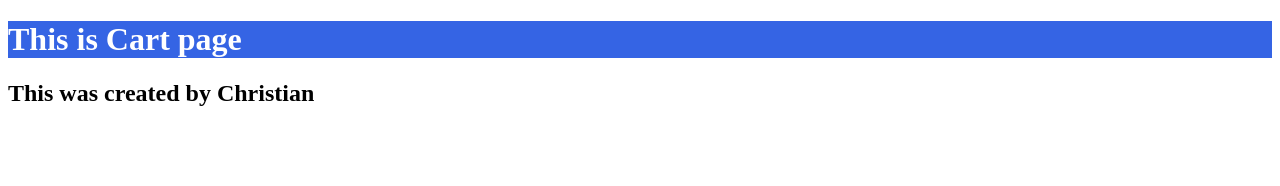
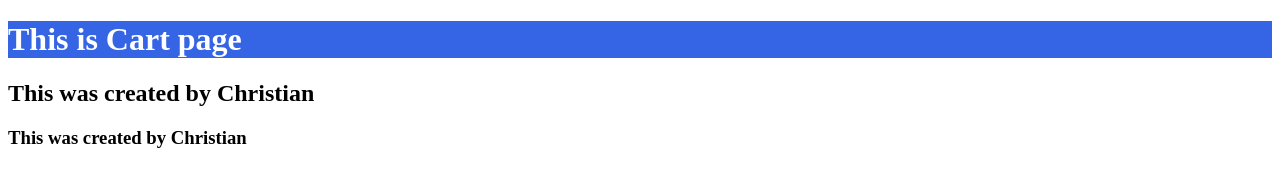
Before and after one commit to sammyalwayscode/ready-commence, a plain HTML site: page CartPage.html in a window 1280 px wide. Drawn offline with Linux system fonts and the light colour scheme.

Commit message:
cart page edited 2

```diff
--- a/CartPage.html
+++ b/CartPage.html
@@ -15,5 +15,6 @@
     </header>
     <h1 class="test">This is Cart page </h1>
     <h2>This was created by Christian </h2>
+    <h3>This was created by Christian </h3>
   </body>
 </html>
```
